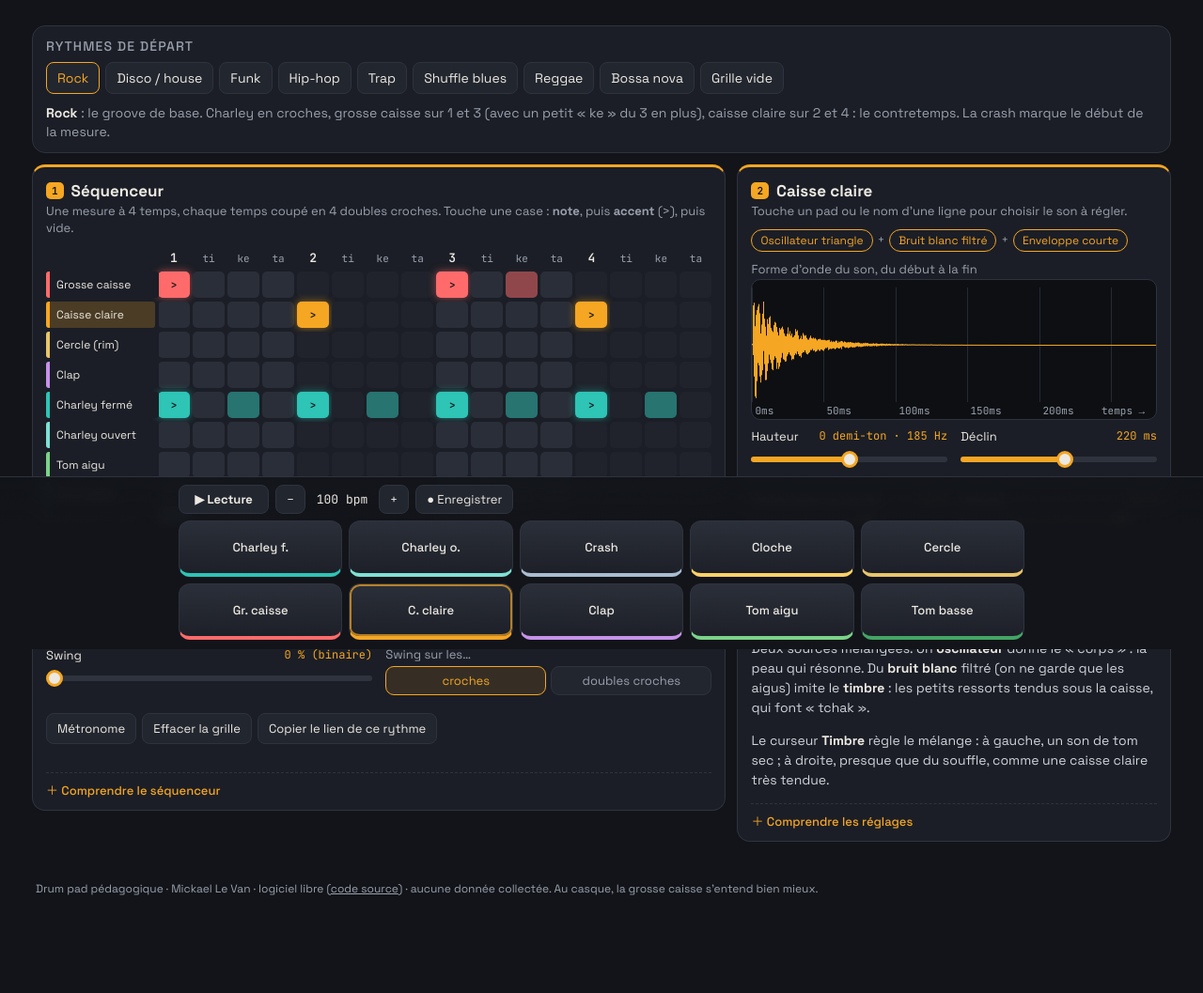
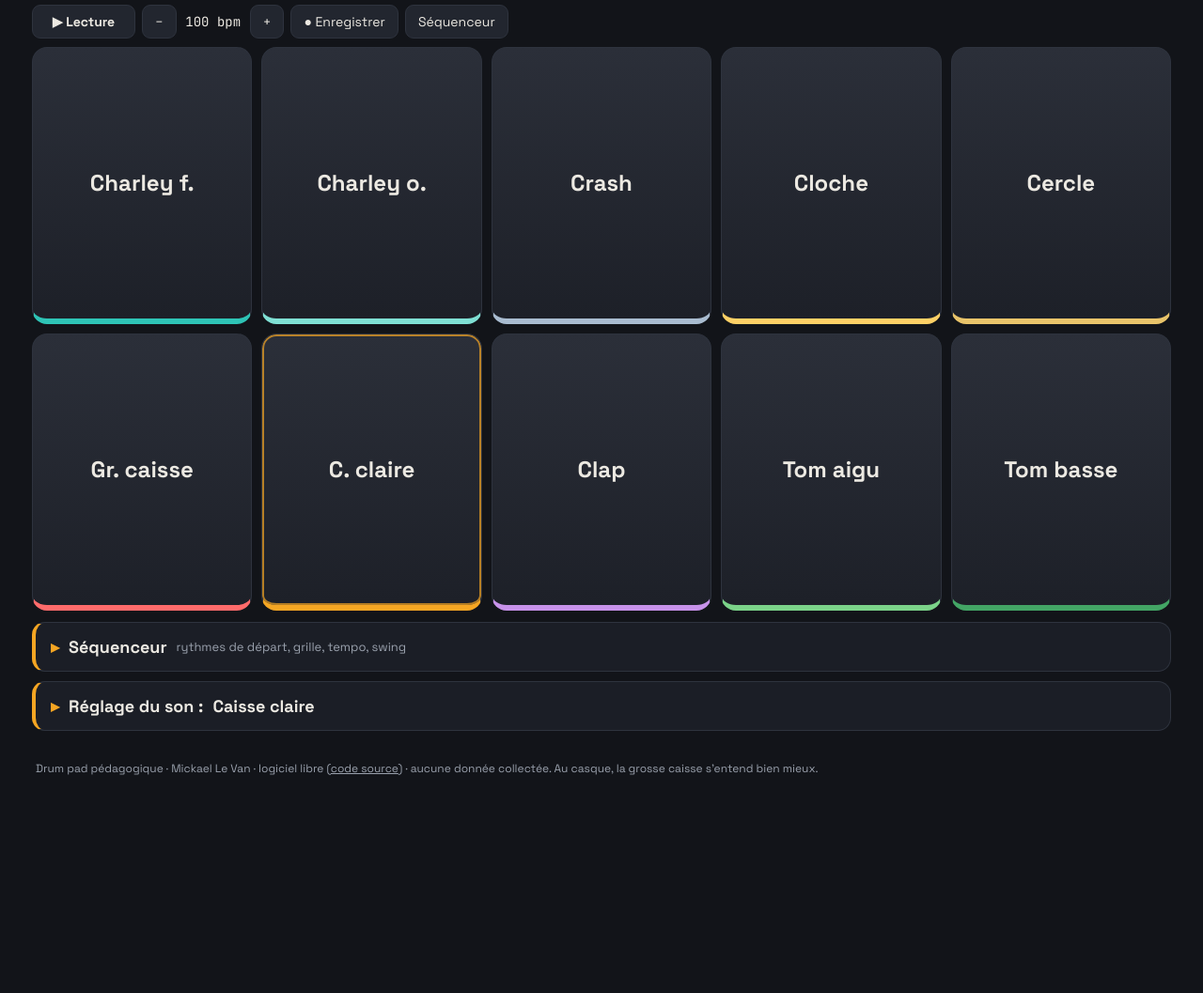
Before and after one commit to MLeVan8395/drum-pad, a plain HTML site: page index.html in a window 1280 px wide. Shown: the part 109-1166 px from the top of the page at 94% size. After the commit the page ends 977 px from the top, so only its background shows below. Drawn offline with Linux system fonts and the light colour scheme.

Commit message:
Pads en grand (trois quarts de l'écran), séquenceur et réglage du son en volets repliables
Co-Authored-By: Claude Opus 5.5 <noreply@anthropic.com>
Claude-Session: https://claude.ai/code/session_012L88jRmimhHqG5CSnXEU9a

```diff
--- a/index.html
+++ b/index.html
@@ -19,8 +19,8 @@
 }
 *{box-sizing:border-box}
 html,body{margin:0;background:var(--bg);color:var(--text);font-family:'Space Grotesk',system-ui,sans-serif;-webkit-tap-highlight-color:transparent}
-body{padding-bottom:210px}
-header{padding:20px 18px 6px;max-width:1240px;margin:0 auto}
+body{padding-bottom:30px}
+header{padding:14px 18px 4px;max-width:1240px;margin:0 auto}
 h1{font-size:clamp(22px,4vw,32px);margin:0 0 4px;letter-spacing:-.01em}
 h1 span{color:var(--acc)}
 .htop{display:flex;justify-content:space-between;align-items:flex-start;gap:12px}
@@ -108,24 +108,39 @@ canvas{display:block;width:100%;background:#0d0f13;border:1px solid var(--line);
 .cv-wave{height:150px}
 
 /* pads */
-.padwrap{position:fixed;left:0;right:0;bottom:0;background:linear-gradient(180deg,rgba(18,20,25,.88),#121419 30%);backdrop-filter:blur(6px);border-top:1px solid var(--line);padding:8px 10px calc(10px + env(safe-area-inset-bottom));z-index:10}
-.pbar{max-width:900px;margin:0 auto 7px;display:flex;align-items:center;gap:7px;flex-wrap:wrap;font-size:13px;color:var(--muted)}
-.pbar button{background:var(--panel2);border:1px solid var(--line);color:var(--text);border-radius:8px;padding:6px 11px;font:inherit;font-size:13px;cursor:pointer}
-#playBtn{min-width:96px;font-weight:600}
+.padwrap{max-width:1240px;margin:0 auto;padding:0 14px}
+.pbarwrap{position:sticky;top:0;z-index:10;background:var(--bg);border-bottom:1px solid transparent}
+.pbar{max-width:1240px;margin:0 auto;padding:8px 14px;display:flex;align-items:center;gap:7px;flex-wrap:wrap;font-size:13px;color:var(--muted)}
+.pbar button{background:var(--panel2);border:1px solid var(--line);color:var(--text);border-radius:9px;padding:8px 13px;font:inherit;font-size:14px;cursor:pointer}
+#playBtn{min-width:110px;font-weight:600}
 #playBtn.on{border-color:var(--seq);color:var(--seq)}
 #recBtn.on{border-color:var(--acc);color:#121419;background:var(--acc)}
-.pbar .bpm{font-family:var(--mono);color:var(--text);min-width:64px;text-align:center}
+.pbar .bpm{font-family:var(--mono);color:var(--text);min-width:64px;text-align:center;font-size:14px}
 .pbar .hint{margin-left:auto}
+#seqBtn[aria-pressed=true]{border-color:var(--seq);color:var(--seq)}
 @media (hover:none){.pbar .hint,.pad .ck{display:none}}
-.startnote{display:none;background:var(--acc);color:#121419;border-radius:8px;padding:5px 10px;font-weight:600}
+.startnote{display:none;background:var(--acc);color:#121419;border-radius:8px;padding:6px 10px;font-weight:600}
 .startnote.show{display:inline-block}
-.pads{max-width:900px;margin:0 auto;display:grid;grid-template-columns:repeat(5,1fr);gap:7px;touch-action:none;user-select:none;-webkit-user-select:none}
-.pad{--c:#888;height:60px;border-radius:12px;background:linear-gradient(#2b2f39,#1d2028);border:1px solid var(--line);border-bottom:4px solid var(--c);color:var(--text);font:inherit;font-size:13px;font-weight:500;cursor:pointer;display:flex;flex-direction:column;align-items:center;justify-content:center;gap:2px;padding:2px;transition:background .12s,transform .05s;touch-action:none}
-.pad .ck{font-family:var(--mono);font-size:10px;color:var(--muted)}
+.pads{height:75vh;height:75dvh;min-height:300px;display:grid;grid-template-columns:repeat(5,1fr);grid-template-rows:repeat(2,1fr);gap:10px;touch-action:none;user-select:none;-webkit-user-select:none;transition:height .25s}
+body.seqopen .pads{height:42vh;height:42dvh;min-height:240px}
+@media (orientation:portrait){.pads{grid-template-columns:repeat(2,1fr);grid-template-rows:repeat(5,1fr);grid-auto-flow:column}}
+.pad{--c:#888;min-height:0;border-radius:16px;background:linear-gradient(#2b2f39,#1d2028);border:1px solid var(--line);border-bottom:6px solid var(--c);color:var(--text);font:inherit;font-size:clamp(15px,2.3vw,24px);font-weight:600;cursor:pointer;display:flex;flex-direction:column;align-items:center;justify-content:center;gap:4px;padding:4px;transition:background .12s,transform .05s;touch-action:none}
+.pad .ck{font-family:var(--mono);font-size:12px;color:var(--muted);font-weight:400}
 .pad.sel{box-shadow:inset 0 0 0 2px color-mix(in srgb,var(--c) 70%,transparent)}
-.pad.hit{background:var(--c);color:#121419;transform:scale(.96);transition:none}
+.pad.hit{background:var(--c);color:#121419;transform:scale(.97);transition:none}
 .pad.hit .ck{color:#121419}
-@media (max-width:520px){.pad{height:54px;font-size:12px}.pbar button{padding:6px 9px}}
+@media (max-width:520px){.pbar button{padding:7px 10px}.pbar .bpm{min-width:56px}}
+
+/* volets */
+.volets{max-width:1240px;margin:0 auto;padding:12px 14px 20px;display:flex;flex-direction:column;gap:10px}
+details.volet{--c:var(--seq);scroll-margin-top:64px;background:var(--panel);border:1px solid var(--line);border-left:4px solid var(--c);border-radius:14px}
+details.volet>summary{list-style:none;cursor:pointer;padding:14px 16px;font-size:18px;font-weight:700;display:flex;align-items:center;gap:10px}
+details.volet>summary::-webkit-details-marker{display:none}
+details.volet>summary::before{content:'▸';color:var(--c);transition:transform .2s;display:inline-block}
+details.volet[open]>summary::before{transform:rotate(90deg)}
+details.volet>summary small{font-weight:400;font-size:13px;color:var(--muted)}
+.vbody{padding:0 14px 14px}
+.vbody .card{border-top:0;padding:4px 0 0;background:none;border:0}
 footer{max-width:1240px;margin:0 auto;padding:0 18px;color:var(--muted);font-size:12px}
 footer a{color:inherit}
 </style>
@@ -133,20 +148,33 @@ footer a{color:inherit}
 <body>
 <header>
   <div class="htop"><h1>Drum pad <span>pédagogique</span></h1><button id="install" hidden>Installer l'appli</button></div>
-  <p class="lead">Tape sur les <b>pads</b> en bas pour jouer, puis construis un rythme dans le <b>séquenceur</b>. Chaque son est fabriqué en direct, comme sur une vraie boîte à rythmes : choisis-en un pour voir sa <b>recette</b> et changer ses réglages.</p>
+  <p class="lead">Tape sur les <b>pads</b> pour jouer. Ouvre le <b>séquenceur</b> pour construire un rythme, et le <b>réglage du son</b> pour voir comment chaque son est fabriqué.</p>
 </header>
 
-<main>
-  <section class="presets" aria-label="Rythmes de départ">
+<div class="pbarwrap"><div class="pbar">
+    <button id="playBtn" aria-pressed="false">▶ Lecture</button>
+    <button id="bpmDown" aria-label="Tempo plus lent">−</button>
+    <span class="bpm" id="bpmLbl">100 bpm</span>
+    <button id="bpmUp" aria-label="Tempo plus rapide">+</button>
+    <button id="recBtn" aria-pressed="false">● Enregistrer</button>
+    <button id="seqBtn" aria-pressed="false">Séquenceur</button>
+    <span class="startnote" id="startnote">Touche un pad pour activer le son</span>
+    <span class="hint">Clavier : A Z E R T / Q S D F G · Espace = lecture</span>
+  </div></div>
+<div class="padwrap">
+  <div class="pads" id="pads" aria-label="Pads de batterie"></div>
+</div>
+
+<main class="volets">
+  <details class="volet" id="v-seq" style="--c:var(--seq)">
+    <summary>Séquenceur <small>rythmes de départ, grille, tempo, swing</small></summary>
+    <div class="vbody">
+      <section class="presets" aria-label="Rythmes de départ" style="margin-top:0">
         <h2>Rythmes de départ</h2>
         <div class="pbtns" id="presets"></div>
         <p class="pdesc" id="pdesc"></p>
       </section>
-
-  <div class="grid">
-    <!-- SÉQUENCEUR -->
       <section class="card" id="m-seq" style="--c:var(--seq)">
-      <h2><span class="num">1</span> Séquenceur</h2>
       <p class="sub">Une mesure à 4 temps, chaque temps coupé en 4 doubles croches. Touche une case : <b>note</b>, puis <b>accent</b> (&gt;), puis vide.</p>
       <div class="seqwrap"><div class="seq" id="seq"></div></div>
       <div class="two">
@@ -175,15 +203,18 @@ footer a{color:inherit}
           <li><b>Charley</b> : il découpe le temps en croches ou en doubles croches, c'est l'horloge du groupe.</li>
           <li><b>Accent</b> (&gt;) : la note est jouée plus fort. Joue un charley avec un accent sur chaque temps, puis sans : le groove change.</li>
           <li><b>Swing</b> : à 0 %, tout est régulier (binaire). En montant, la deuxième croche (ou double croche) de chaque paire arrive plus tard. À 100 %, elle tombe sur le dernier tiers du temps : c'est le <b>ternaire</b> du blues et du jazz.</li>
-          <li><b>Enregistrer</b> (en bas) : pendant la lecture, ce que tu joues sur les pads s'écrit tout seul dans la grille, recalé sur la case la plus proche.</li>
+          <li><b>Enregistrer</b> (au-dessus des pads) : pendant la lecture, ce que tu joues sur les pads s'écrit tout seul dans la grille, recalé sur la case la plus proche.</li>
         </ul>
         <p><b>Copier le lien</b> donne une adresse qui contient tout le rythme et les réglages des sons : pratique pour envoyer un exercice à des élèves.</p>
       </details>
       </section>
+    </div>
+  </details>
 
-    <!-- SON SÉLECTIONNÉ -->
+  <details class="volet" id="v-snd" style="--c:var(--snd)">
+    <summary>Réglage du son : <span id="snd-name">Son</span></summary>
+    <div class="vbody">
       <section class="card" id="m-snd" style="--c:var(--snd)">
-      <h2><span class="num">2</span> <span id="snd-name">Son</span></h2>
       <p class="sub">Touche un pad ou le nom d'une ligne pour choisir le son à régler.</p>
       <div class="recette" id="snd-recette"></div>
       <div class="lbl">Forme d'onde du son, du début à la fin</div>
@@ -204,21 +235,9 @@ footer a{color:inherit}
       </details>
       </section>
     </div>
+  </details>
 </main>
 <footer><p>Drum pad pédagogique · Mickael Le Van · logiciel libre (<a href="https://github.com/MLeVan8395/drum-pad">code source</a>) · aucune donnée collectée. Au casque, la grosse caisse s'entend bien mieux.</p></footer>
-
-<div class="padwrap">
-  <div class="pbar">
-    <button id="playBtn" aria-pressed="false">▶ Lecture</button>
-    <button id="bpmDown" aria-label="Tempo plus lent">−</button>
-    <span class="bpm" id="bpmLbl">100 bpm</span>
-    <button id="bpmUp" aria-label="Tempo plus rapide">+</button>
-    <button id="recBtn" aria-pressed="false">● Enregistrer</button>
-    <span class="startnote" id="startnote">Touche un pad pour activer le son</span>
-    <span class="hint">Clavier : A Z E R T / Q S D F G · Espace = lecture</span>
-  </div>
-  <div class="pads" id="pads" aria-label="Pads de batterie"></div>
-</div>
 
 <script>
 /* ================= LES SONS ================= */
@@ -561,7 +580,7 @@ function select(i){
   Object.entries(padEls).forEach(([k,el])=>el.classList.toggle('sel',+k===i));
   lblEls.forEach((l,r)=>l.classList.toggle('sel',r===i));
   const s=SND[i];
-  $('m-snd').style.setProperty('--c',s.col);
+  $('m-snd').style.setProperty('--c',s.col); $('v-snd').style.setProperty('--c',s.col);
   $('snd-name').textContent=s.nom;
   $('snd-recette').innerHTML=s.recette.map(r=>`<span>${r}</span>`).join('<span class="plus">+</span>');
   $('snd-aide').innerHTML=s.aide;
@@ -675,6 +694,15 @@ $('bpmUp').addEventListener('click',()=>{ S.bpm=Math.min(180,S.bpm+2); slBpm.ref
 $('listenBtn').addEventListener('click',()=>{ audioOn(); play(S.sel,AC.currentTime+.01,.9); flash(S.sel); });
 $('resetBtn').addEventListener('click',()=>{ SP[S.sel]=defParams(S.sel); markCustom(); select(S.sel); });
 
+/* --- volets --- */
+const vSeq=$('v-seq'), vSnd=$('v-snd');
+function voletsState(){ document.body.classList.toggle('seqopen',vSeq.open); $('seqBtn').setAttribute('aria-pressed',vSeq.open); try{ localStorage.setItem('drum-pad-volets',JSON.stringify({seq:vSeq.open,snd:vSnd.open})); }catch(e){} }
+vSeq.addEventListener('toggle',voletsState);
+vSnd.addEventListener('toggle',()=>{ voletsState(); if(vSnd.open){ if(wave) wave.cols=null; drawWave(); } });
+$('seqBtn').addEventListener('click',()=>{ vSeq.open=!vSeq.open; if(vSeq.open) setTimeout(()=>vSeq.scrollIntoView({behavior:'smooth',block:'start'}),50); });
+try{ const o=JSON.parse(localStorage.getItem('drum-pad-volets')||'null'); if(o){ vSeq.open=!!o.seq; vSnd.open=!!o.snd; } }catch(e){}
+voletsState();
+
 /* ================= DÉMARRAGE ================= */
 buildPads(); buildSeq(); buildPresets(); buildSeqControls();
 if(!restore()) loadPreset('rock');
--- a/sw.js
+++ b/sw.js
@@ -2,7 +2,7 @@
 // Page et manifeste : version en ligne d'abord (les modifications faites sur GitHub arrivent tout de suite),
 // copie enregistrée si pas de connexion. Icônes et polices : copie enregistrée d'abord.
 // Si tu ajoutes un fichier, ajoute-le à FICHIERS et change VERSION.
-const VERSION='drum-pad-1';
+const VERSION='drum-pad-2';
 const FICHIERS=["./","index.html","manifest.webmanifest","icones/icone-192.png","icones/icone-512.png","icones/apple-touch-icon.png"];
 self.addEventListener('install',e=>{ e.waitUntil(caches.open(VERSION).then(c=>c.addAll(FICHIERS)).then(()=>self.skipWaiting())); });
 self.addEventListener('activate',e=>{ e.waitUntil(caches.keys().then(ks=>Promise.all(ks.filter(k=>k!==VERSION).map(k=>caches.delete(k)))).then(()=>self.clients.claim())); });
```
Also changed, not shown: 1 other file. Lines whose indentation alone changed are shown as unchanged.
